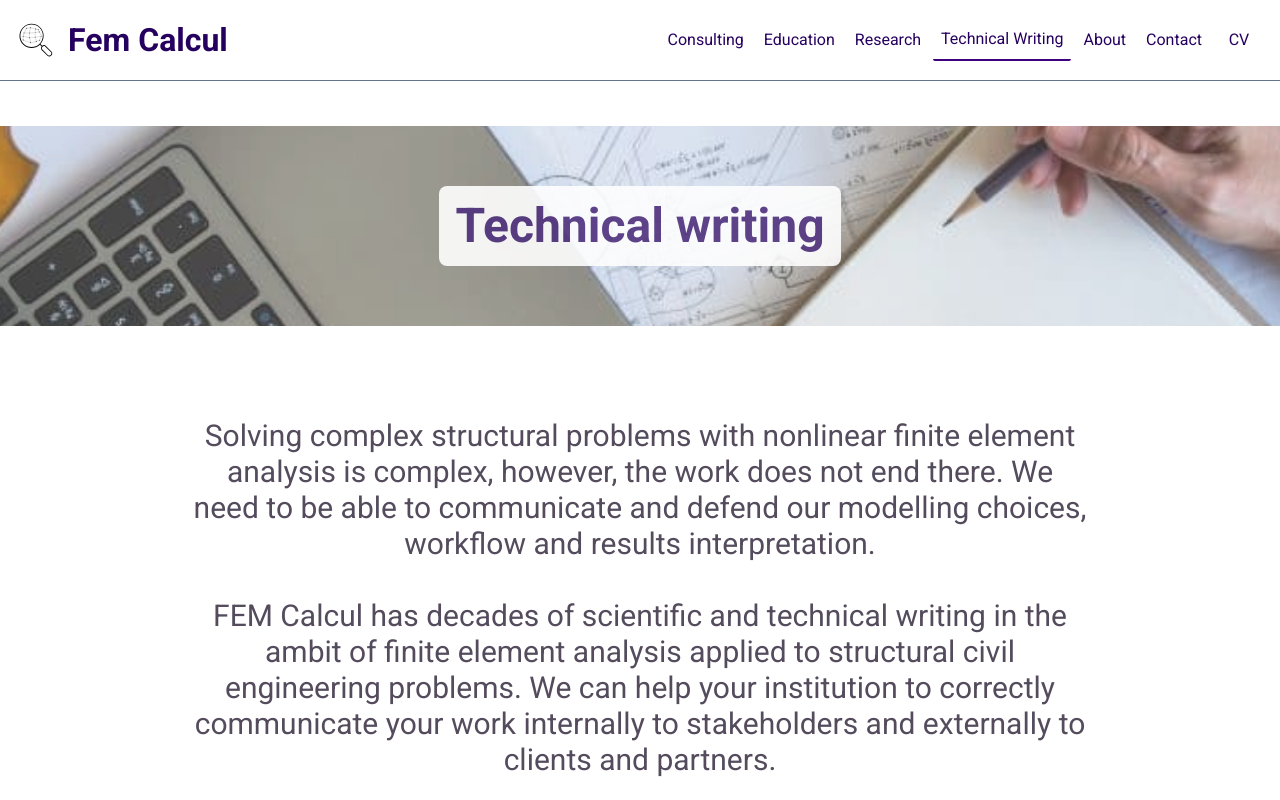
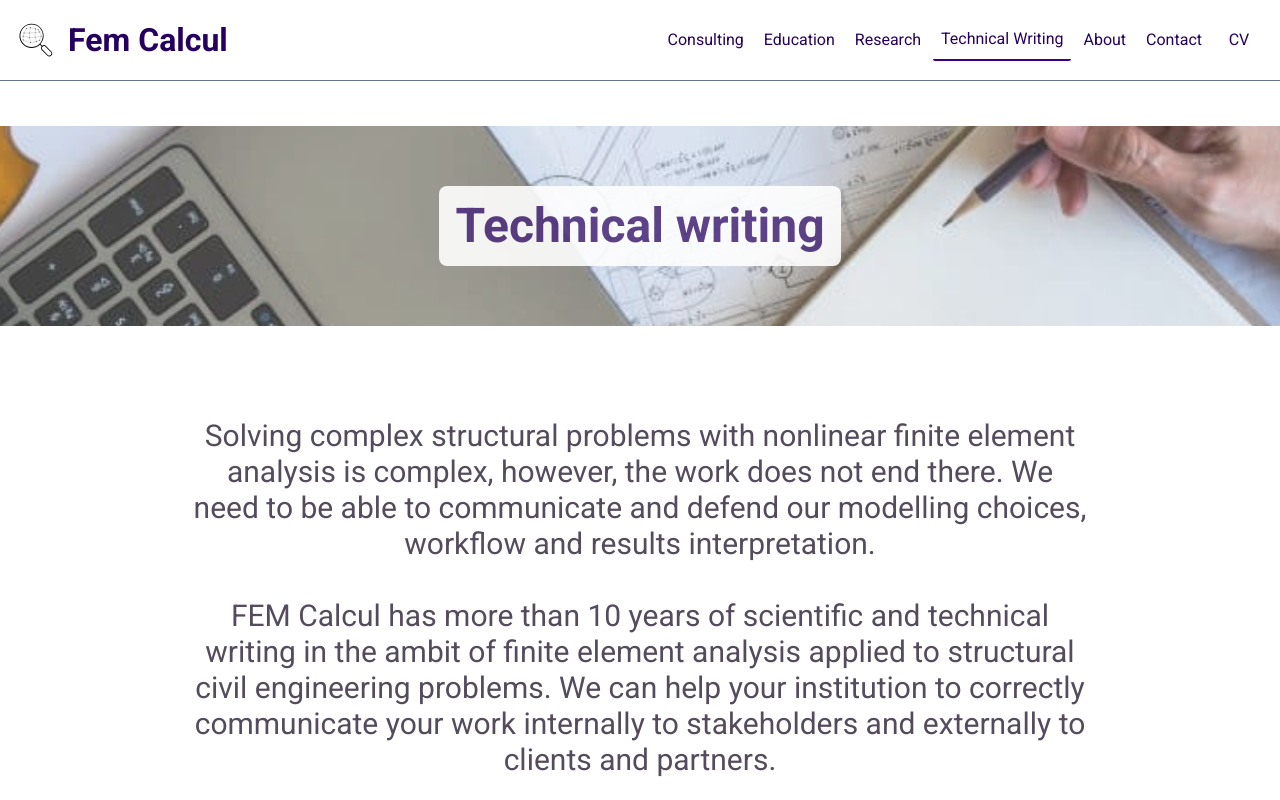
Before and after one commit to andre4130/fem-calcul, a Next.js app: page /technical-writing in a window 1280 px wide. Shown: the top 800 px of the page. Built offline with nearby package versions, Linux system fonts and the light colour scheme.

Commit message:
fixed typos

```diff
--- a/app/(main)/(components)/(homeMainContent)/homeMainContent.tsx
+++ b/app/(main)/(components)/(homeMainContent)/homeMainContent.tsx
@@ -3,8 +3,8 @@ export default function HomeMainContent() {
     <div className="flex flex-col justify-between px-5 md:pt-12">
       <div className={`animate-moveAndFade duration-1000 flex justify-end text-justify md:text-right`}>
         <div className="w-100 md:w-[50%] text-2xl md:text-4xl ">
-          FEM Calcul is an engineering consultancy built on decades of experience on computer-aided structural analysis
-          covering a broad range of engineering challenges.
+          FEM Calcul is an engineering consultancy built on more than 10 years of experience on computer-aided
+          structural analysis covering a broad range of engineering challenges.
         </div>
       </div>
       <div className={`max-w-2xl animate-moveAndFade duration-1000 mt-8 mb-3 md:py-0 md:text-left`}>
--- a/app/(main)/(routes)/about/page.tsx
+++ b/app/(main)/(routes)/about/page.tsx
@@ -14,9 +14,9 @@ export default function AboutPage() {
       <>
         <div className="w-100 flex justify-center pt-10">
           <p className=" max-w-2xl text-text-primary font-normal text-justify align-middle  italic text-2xl">
-            "<strong>FEM CALCUL</strong> brings together decades of experience in both academia and industry in the
-            ambit of complex nonlinear finite element analysis, to help engineers achieving accurate and efficient
-            simulations of complex structural problems."
+            "<strong>FEM CALCUL</strong> brings together more than 10 years of experience in both academia and industry
+            in the ambit of complex nonlinear finite element analysis, to help engineers achieving accurate and
+            efficient simulations of complex structural problems."
           </p>
         </div>
         <SectionWrapper title={'Academic career'}>
--- a/app/(main)/(routes)/consulting/page.tsx
+++ b/app/(main)/(routes)/consulting/page.tsx
@@ -51,7 +51,7 @@ export default function ConsultingPage() {
         <div className="flex w-100 justify-between ">
           <div className="max-w-100 md:max-w-[50%]">
             <div className="text-lg md:text-2xl">
-              FEM Calcul has decades of experience on nonlinear finite element analysis of complex structural
+              FEM Calcul has more than 10 years of experience on nonlinear finite element analysis of complex structural
               engineering problems applied to different sectors:
             </div>
             <div className="text-sm md:text-lg sm:ml-4 pt-4">
--- a/app/(main)/(routes)/contact/(components)/contact-form.tsx
+++ b/app/(main)/(routes)/contact/(components)/contact-form.tsx
@@ -9,7 +9,7 @@ import { Form, FormControl, FormField, FormItem, FormLabel, FormMessage } from '
 import { Input } from '@/components/ui/input';
 import { Textarea } from '@/components/ui/textarea';
 import { useState } from 'react';
-import { Toaster, toast } from 'sonner';
+import { toast } from 'sonner';
 import { LoadingSpinner } from '@/components/ui/loading-spinner';
 
 export interface MessageProps {
--- a/app/(main)/(routes)/research/page.tsx
+++ b/app/(main)/(routes)/research/page.tsx
@@ -12,7 +12,7 @@ export default function ResearchPage() {
       <SectionBanner image={research} title="Research" style={{ backgroundPosition: 'center' }} />
       <SectionIntroText
         text={
-          'FEM Calcul is built on decades of research on computational methods applied to structural civil engineering.'
+          'FEM Calcul is built on more than 10 years of research on computational methods applied to structural civil engineering.'
         }
       />
       <SectionWrapper title={'Research with Public Funding'}>
--- a/app/(main)/(routes)/technical-writing/page.tsx
+++ b/app/(main)/(routes)/technical-writing/page.tsx
@@ -27,9 +27,9 @@ export default function TechnicalWritingPage() {
             </p>
             <br />
             <p>
-              FEM Calcul has decades of scientific and technical writing in the ambit of finite element analysis applied
-              to structural civil engineering problems. We can help your institution to correctly communicate your work
-              internally to stakeholders and externally to clients and partners.
+              FEM Calcul has more than 10 years of scientific and technical writing in the ambit of finite element
+              analysis applied to structural civil engineering problems. We can help your institution to correctly
+              communicate your work internally to stakeholders and externally to clients and partners.
             </p>
             <br />
             <p>
```
